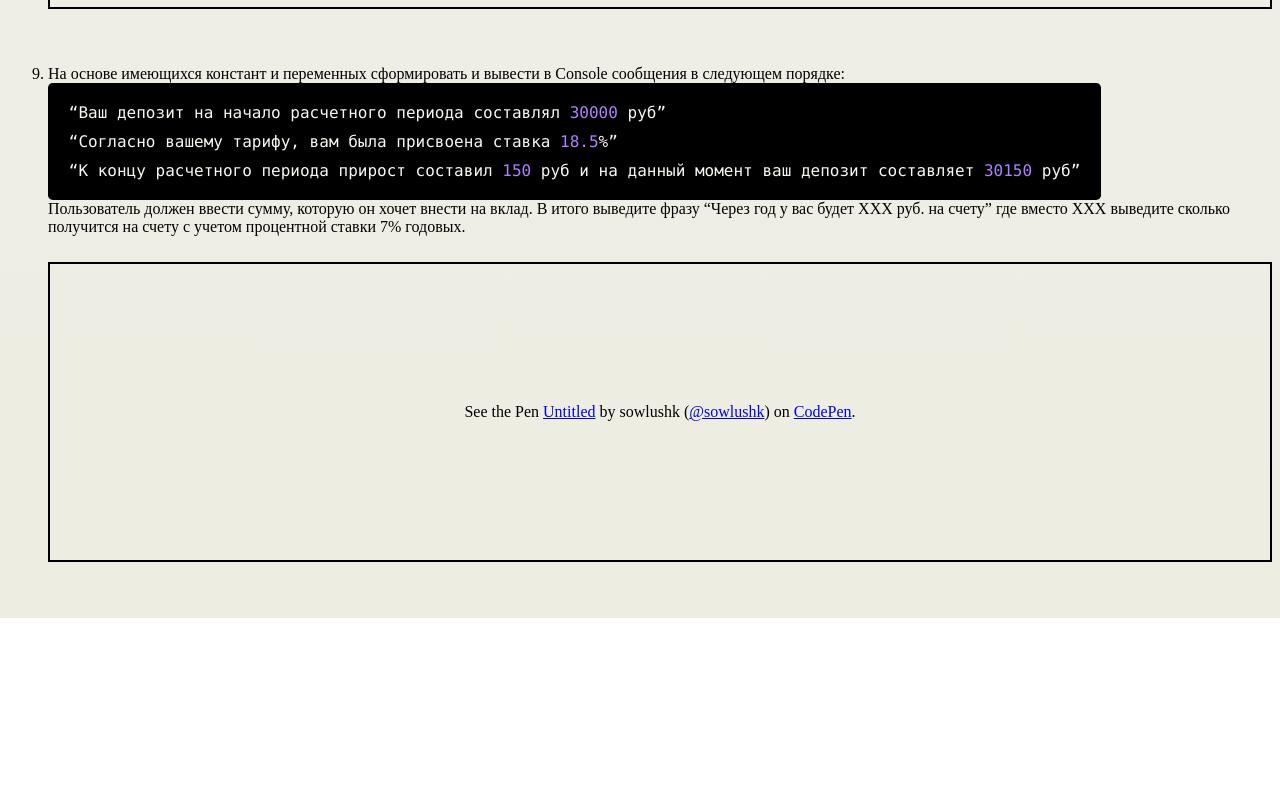
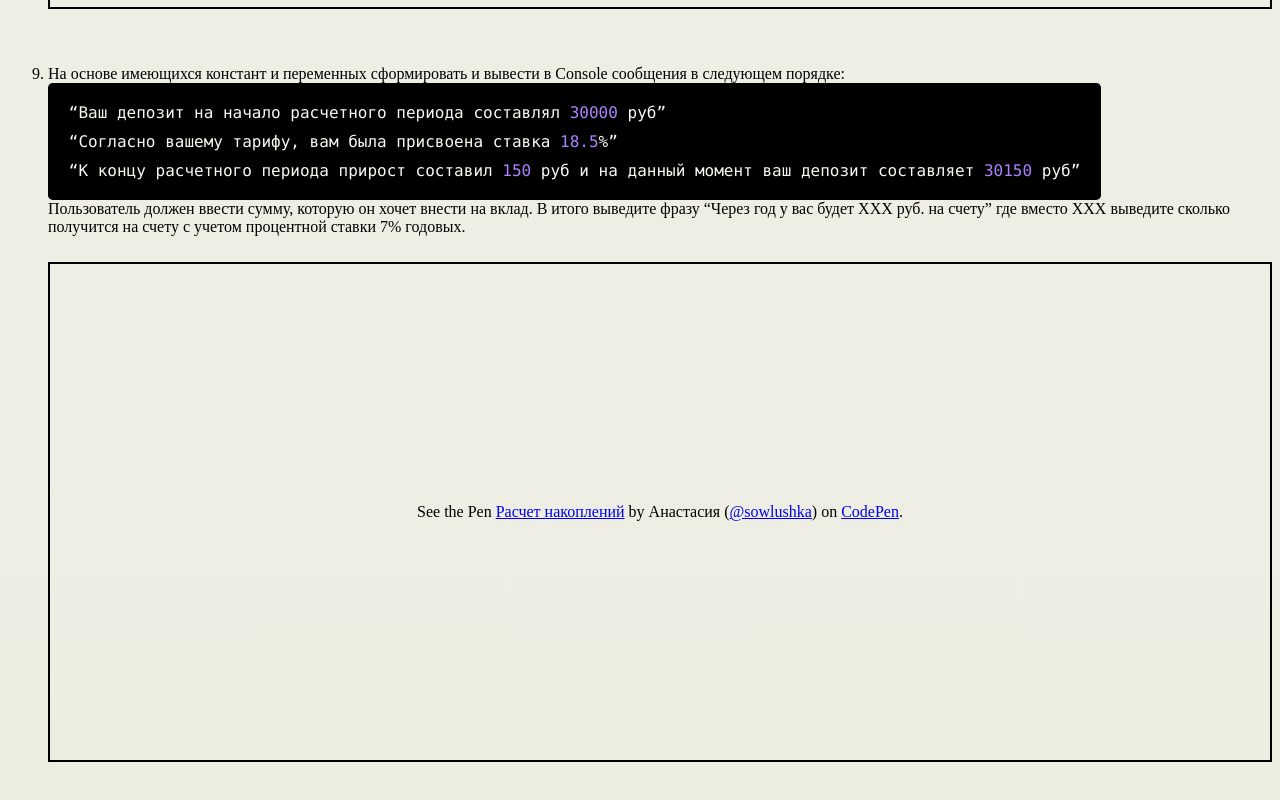
Before and after one commit to sowlushka/week-9, a plain HTML site: page index.html in a window 1280 px wide. Shown: the part 2910-3710 px from the top of the page. Before the commit the page ends 3528 px from the top, so only its background shows below. Drawn offline with Linux system fonts and the light colour scheme; a script that the page names is missing; a web font is replaced by a local one.

Commit message:
feat: Сделать домашнее задание 9-й недели

```diff
--- a/index.html
+++ b/index.html
@@ -166,12 +166,13 @@
                 Пользователь должен ввести сумму, которую он хочет внести на вклад. В итого выведите фразу “Через год у вас будет XXX руб. на счету” где вместо ХХХ выведите сколько получится на счету с учетом процентной ставки 7% годовых.
             </div>
             <div class="week-code">
-                <p class="codepen" data-height="300" data-default-tab="html,result" data-slug-hash="poxpeeB" data-user="sowlushk" style="height: 300px; box-sizing: border-box; display: flex; align-items: center; justify-content: center; border: 2px solid; margin: 1em 0; padding: 1em;">
-                    <span>See the Pen <a href="https://codepen.io/sowlushk/pen/poxpeeB">
-                    Untitled</a> by sowlushk (<a href="https://codepen.io/sowlushk">@sowlushk</a>)
-                    on <a href="https://codepen.io">CodePen</a>.</span>
-                  </p>
-                  <script async src="https://cpwebassets.codepen.io/assets/embed/ei.js"></script>
+                <p class="codepen" data-height="500" data-theme-id="dark" data-default-tab="html,result" data-slug-hash="eYPyLGO" data-user="sowlushka"
+                    style="height: 500px; box-sizing: border-box; display: flex; align-items: center; justify-content: center; border: 2px solid; margin: 1em 0; padding: 1em;">
+                    <span>See the Pen <a href="https://codepen.io/sowlushka/pen/eYPyLGO">
+                            Расчет накоплений</a> by Анастасия (<a href="https://codepen.io/sowlushka">@sowlushka</a>)
+                        on <a href="https://codepen.io">CodePen</a>.</span>
+                </p>
+                <script async src="https://cpwebassets.codepen.io/assets/embed/ei.js"></script>
             </div>
         </li>
     </ol>
```
